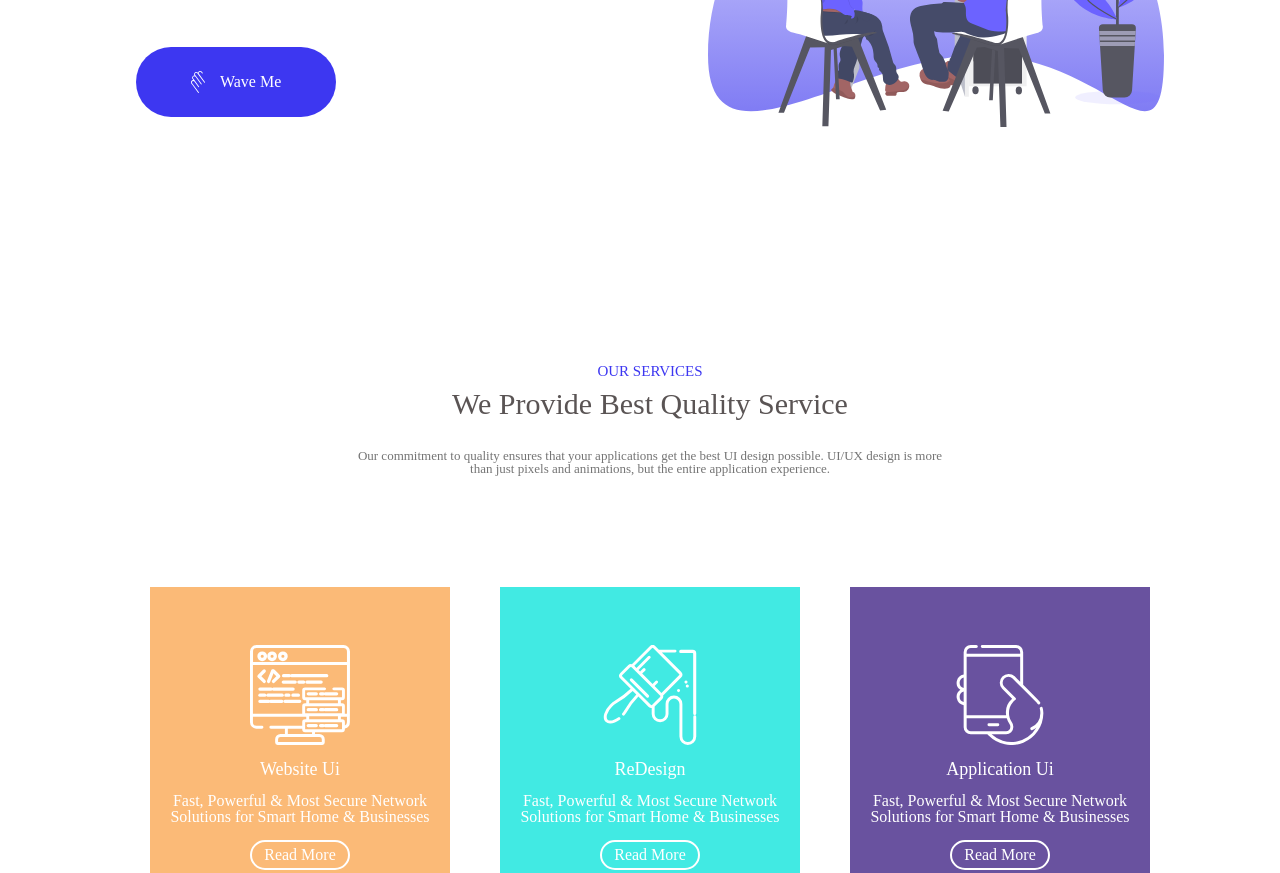
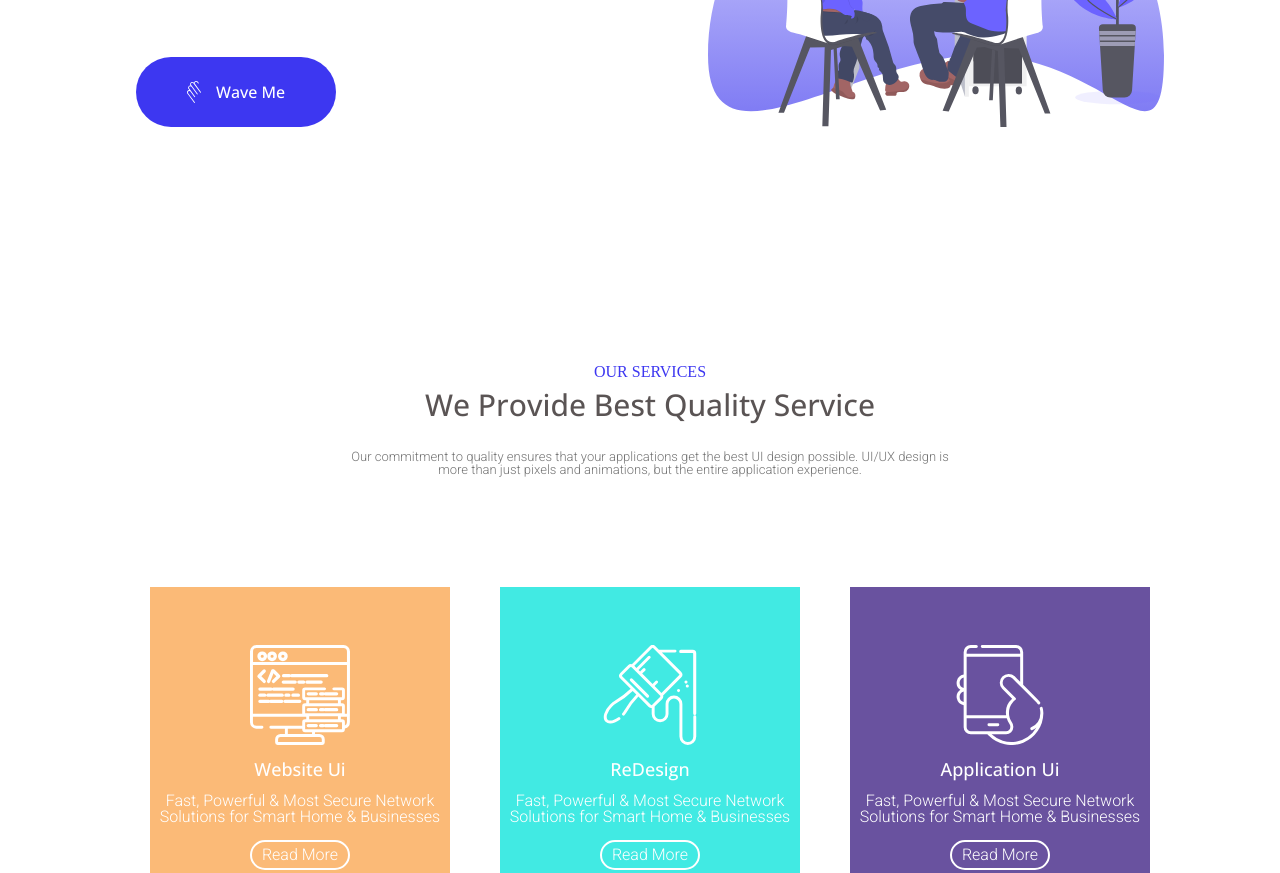
Before and after one commit to iraklikutchiashvili/lesson7-121, a plain HTML site: page index.html in a window 1280 px wide. Shown: the part 388-1261 px from the top of the page. Drawn offline with nearby package versions, Linux system fonts and the light colour scheme.

Commit message:
add fonts

```diff
--- a/css/reset.css
+++ b/css/reset.css
@@ -45,5 +45,5 @@ a {
     text-decoration: none;
 }
 * {
-    box-sizing: border-box;
+	box-sizing: border-box;
 }
--- a/css/style.css
+++ b/css/style.css
@@ -1,3 +1,4 @@
+@import url('https://fonts.googleapis.com/css2?family=Open+Sans:wght@500&family=Roboto:wght@300&display=swap');
 /* header styles */
 .header-block {
     margin: 0 auto;
@@ -28,16 +29,19 @@
 .text {
     color: #FFFFFF;
     margin-left: 15px;
+    font-family: 'Open Sans', sans-ser
 }
 .maintitle {
     color: #534D4D;
     font-size: 40px;
+    font-family: 'Roboto', sans-serif;
 }
 .paragraph{
     color: #534D4D;
     font-size: 20px;
     margin-top: 30px;
     margin-bottom: 60px;
+    font-family: 'Roboto', sans-serif;
 }
 .box1 {
     width: 300px;
@@ -60,14 +64,13 @@
 }
 /* section 2 */
 .big-block {
+    margin: 100px auto 200px auto;
     width: 1300px;
     height: 1000px;
     display: flex;
     justify-content: center;
     align-items: center;
     flex-direction: column;
-    margin-top: 100px;
-    margin-bottom: 200px;
 }
 .text-block {
     width: 600px;
@@ -80,16 +83,19 @@
 .header {
     color: #3D37F1;
     font-size: 15px
+    font-family: 'Open Sans', sans-ser
 }
 .title {
     color: #5A5454;
     font-size: 30px;
     margin-top: 10px;
     margin-bottom: 15px;
+    font-family: 'Open Sans', sans-ser
 }
 .description {
     color: #747474;
     font-size: 13px;
+    font-family: 'Roboto', sans-serif;
 }
 .box {
     margin: 0 auto;
@@ -99,7 +105,6 @@
     flex-flow: row wrap;
     align-content: center;
     justify-content: space-between;
-
 }
 
 .small-block {
@@ -121,11 +126,13 @@ h4 {
     color: #FFFFFF;
     font-size: 18px;
     margin-top: 15px;
+    font-family: 'Open Sans', sans-ser
 }
 p {
     color: #FFFFFF;
     margin-top: 15px;
     margin-bottom: 15px;
+    font-family: 'Roboto', sans-serif;
 }
 .small-block:hover .button {
     color: #4B647E;
--- a/index.html
+++ b/index.html
@@ -4,6 +4,9 @@
     <meta charset="UTF-8">
     <link rel="stylesheet" href="css/reset.css">
     <link rel="stylesheet" href="css/style.css">
+    <link rel="preconnect" href="https://fonts.googleapis.com">
+    <link rel="preconnect" href="https://fonts.gstatic.com" crossorigin>
+    <link href="https://fonts.googleapis.com/css2?family=Roboto:wght@300&display=swap" rel="stylesheet">
     <title>lesson7-121</title>
 </head>
 <body>
```
